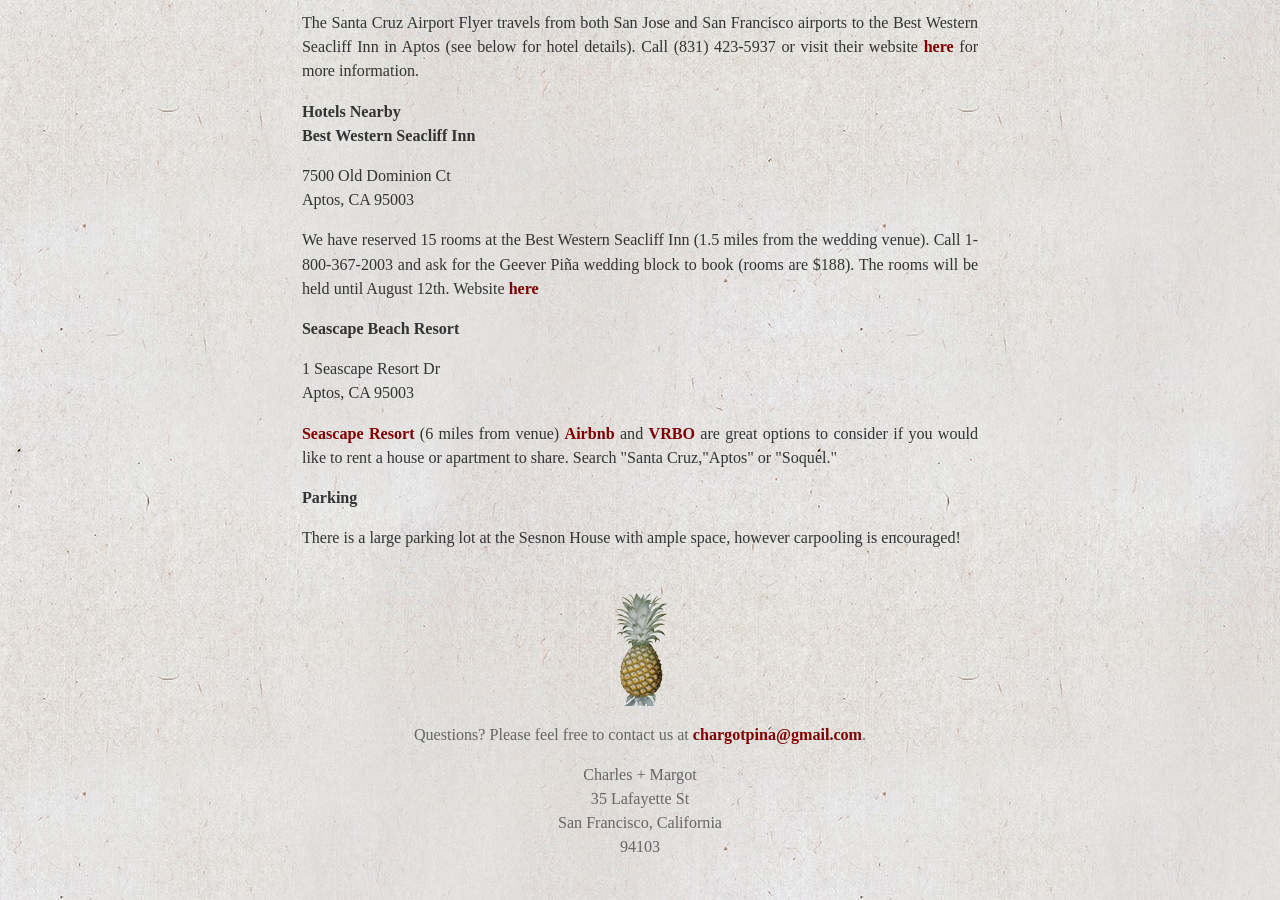
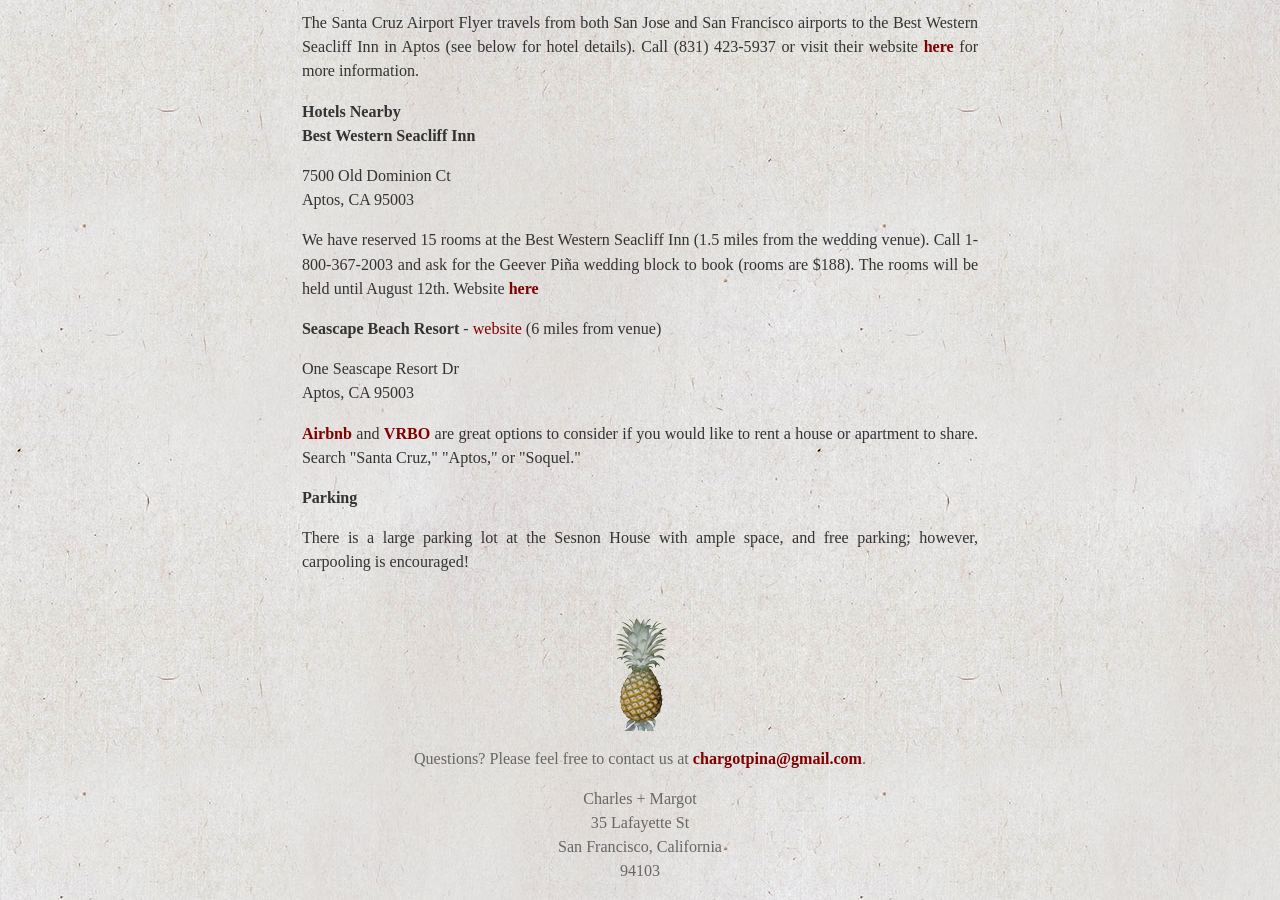
Before and after one commit to charlespina/wedding-site, a Jekyll site: the page built from travel.html, in a window 1280 px wide and 900 px high, scrolled down 1179 px. Built offline with Jekyll 4.4.1, drawn with Linux system fonts in a browser that asks for light colours; some web fonts are replaced; Markdown is read by kramdown in place of the engine named in the settings.

Commit message:
formatting

```diff
--- a/travel.html
+++ b/travel.html
@@ -30,9 +30,7 @@
 
     <div>
         <h2>Hotels Nearby</h2>
-        <h3>
-            Best Western Seacliff Inn
-        </h3>
+        <b>Best Western Seacliff Inn</b>
         <p>
         7500 Old Dominion Ct <br />
         Aptos, CA 95003 <br />
@@ -40,22 +38,21 @@
         <p>
         We have reserved 15 rooms at the Best Western Seacliff Inn (1.5 miles from the wedding venue). Call 1-800-367-2003 and ask for the Geever Piña wedding block to book (rooms are $188). The rooms will be held until August 12th. Website <a href="http://www.seacliffinn.com/">here</a>
         </p>
-        <h3>Seascape Beach Resort</h3>
+        <b>Seascape Beach Resort</b> - <a href="http://www.seascaperesort.com/">website</a> (6 miles from venue)
         <p>
-        1 Seascape Resort Dr <br />
+        One Seascape Resort Dr<br />
         Aptos, CA 95003 <br />
         </p>
 
         <p>
-        <a href="http://www.seascaperesort.com/">Seascape Resort</a> (6 miles from venue)
-        <a href="https://www.airbnb.com/">Airbnb</a> and <a href="www.vrbo.com/">VRBO</a> are great options to consider if you would like to rent a house or apartment to share. Search "Santa Cruz,"Aptos" or "Soquel."
+        <a href="https://www.airbnb.com/">Airbnb</a> and <a href="www.vrbo.com/">VRBO</a> are great options to consider if you would like to rent a house or apartment to share. Search "Santa Cruz," "Aptos," or "Soquel."
         </p>
     </div>
 
     <div>
         <h2>Parking</h2>
         <p>
-        There is a large parking lot at the Sesnon House with ample space, however carpooling is encouraged!
+        There is a large parking lot at the Sesnon House with ample space, and free parking; however, carpooling is encouraged!
         </p>
     </div>
 </div>
```
Also changed, not shown: 1 other file.
